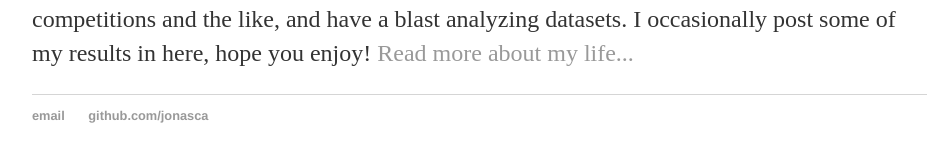
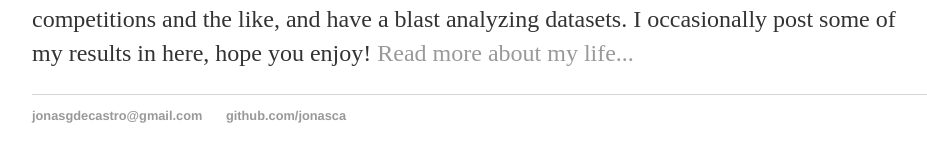
Before and after one commit to jonasca/jonasca.github.io, a Jekyll site: the page built from index.html, in a window 1280 px wide. Shown: the part 228-390 px from the top of the page, without its empty margins (160-1087 px from the left). Built offline with Jekyll 4.4.1, drawn with Linux system fonts in a browser that asks for light colours.

Commit message:
Update default.html

```diff
--- a/_layouts/default.html
+++ b/_layouts/default.html
@@ -21,7 +21,7 @@
 			</div><!-- /.container -->
 			<footer>
 	    		<ul>
-	        		<li><a href="mailto:jonasgdecastro@gmail.com">email</a></li>
+	        		<li><a href="mailto:jonasgdecastro@gmail.com">jonasgdecastro@gmail.com</a></li>
 	        		<li><a href="https://github.com/jonasca">github.com/jonasca</a></li>
 				</ul>
 			</footer>
```
